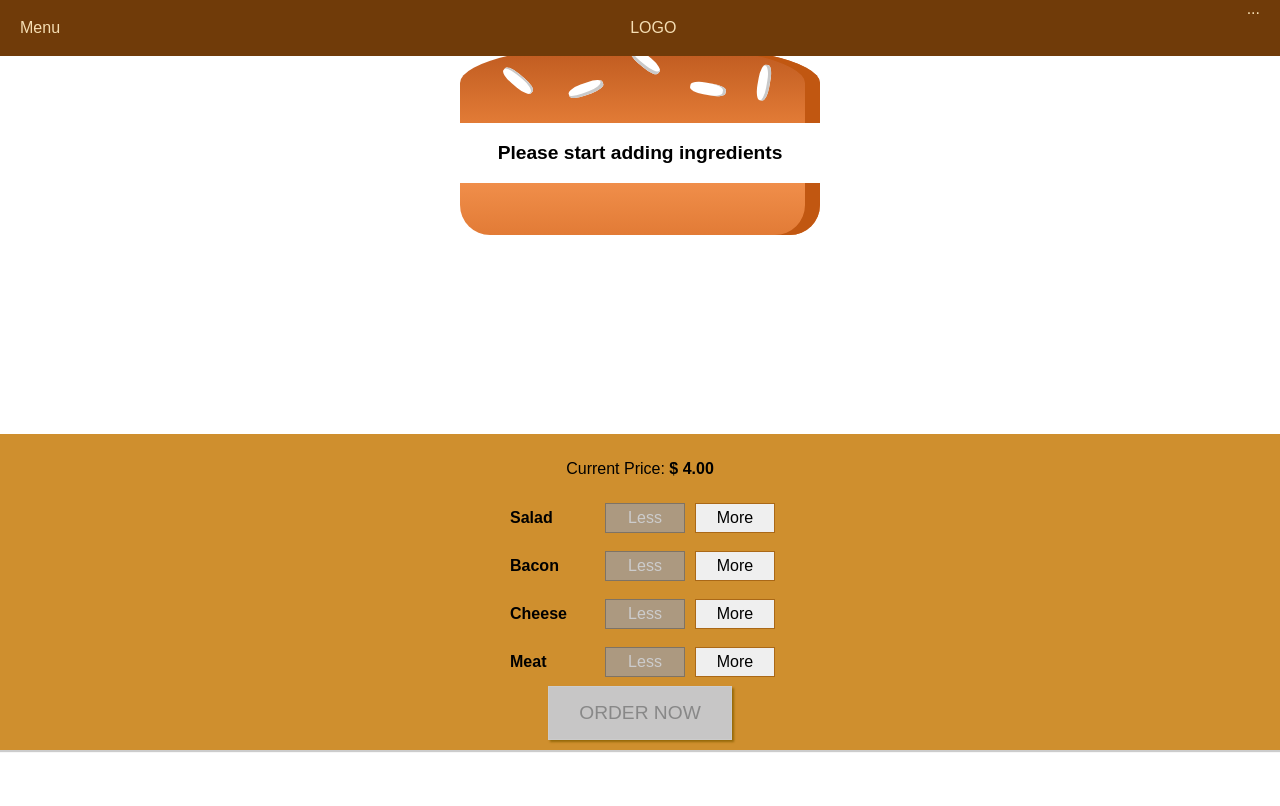
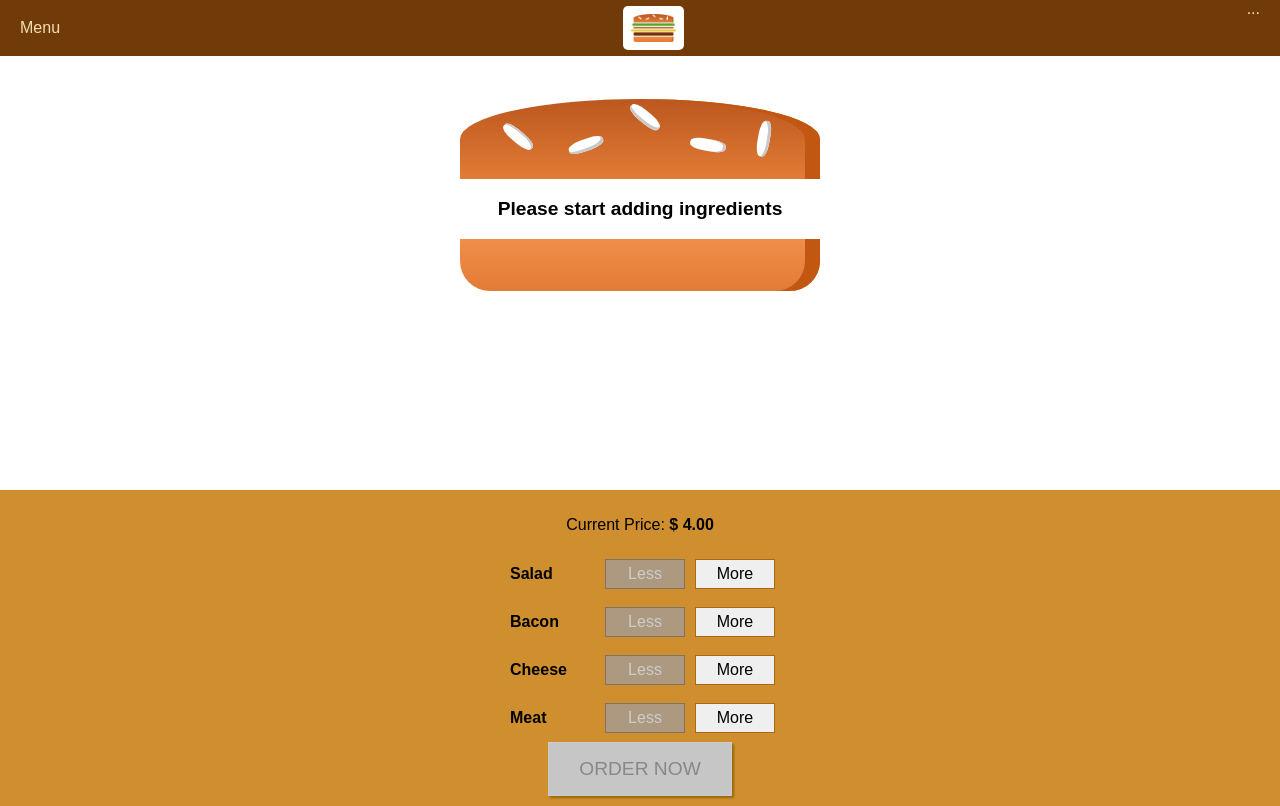
Before and after one commit to rabindratamang/burger-builder, a React app: page / in a window 1280 px wide. Built offline with nearby package versions, Linux system fonts and the light colour scheme.

Commit message:
Add logo component

```diff
--- a/src/components/Layout/Layout.css
+++ b/src/components/Layout/Layout.css
@@ -1,3 +1,3 @@
 .content {
-    margin-top: 16px;
+  margin-top: 72px;
 }
--- /dev/null
+++ b/src/components/Logo/Logo.css
@@ -0,0 +1,11 @@
+.Logo {
+  background-color: white;
+  padding: 8px;
+  height: 80%;
+  box-sizing: border-box;
+  border-radius: 5px;
+}
+
+.Logo img {
+  height: 100%;
+}
--- /dev/null
+++ b/src/components/Logo/Logo.js
@@ -0,0 +1,11 @@
+import React from 'react';
+import burgerLogo from '../../assets/images/logo.png';
+import classes from './Logo.css';
+
+const logo = props => (
+  <div className={classes.Logo}>
+    <img src={burgerLogo} alt="Burger Builder" />
+  </div>
+);
+
+export default logo;
--- a/src/components/Navigation/Toolbar/Toolbar.js
+++ b/src/components/Navigation/Toolbar/Toolbar.js
@@ -1,10 +1,11 @@
 import React from 'react';
 import classes from './Toolbar.css';
+import Logo from '../../Logo/Logo';
 
 const toolbar = props => (
   <header className={classes.Toolbar}>
     <div>Menu</div>
-    <div>LOGO</div>
+    <Logo />
     <nav>...</nav>
   </header>
 );
```
Also changed, not shown: src/assets/images/logo.png (added).
